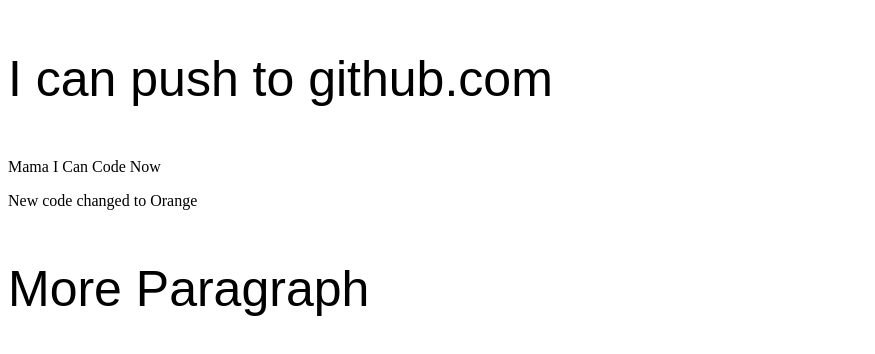
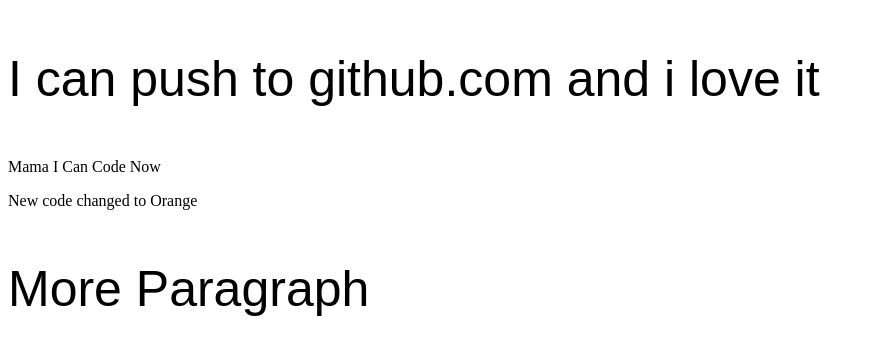
Before and after one commit to Minhazcox/my-first-repo, a plain HTML site: page index.html in a window 1280 px wide. Shown: the whole page, without its empty margins (0-875 px from the left). Drawn offline with Linux system fonts and the light colour scheme.

Commit message:
updated paragraph

```diff
--- a/index.html
+++ b/index.html
@@ -8,7 +8,7 @@
     <link rel="stylesheet" href="style.css">
 </head>
 <body>
-    <p class="push">I can push to github.com</p>
+    <p class="push">I can push to github.com and i love it</p>
     <p>Mama I Can Code Now</p>
     <p>New code changed to Orange</p>
     <p class="push">More Paragraph</p>
```
